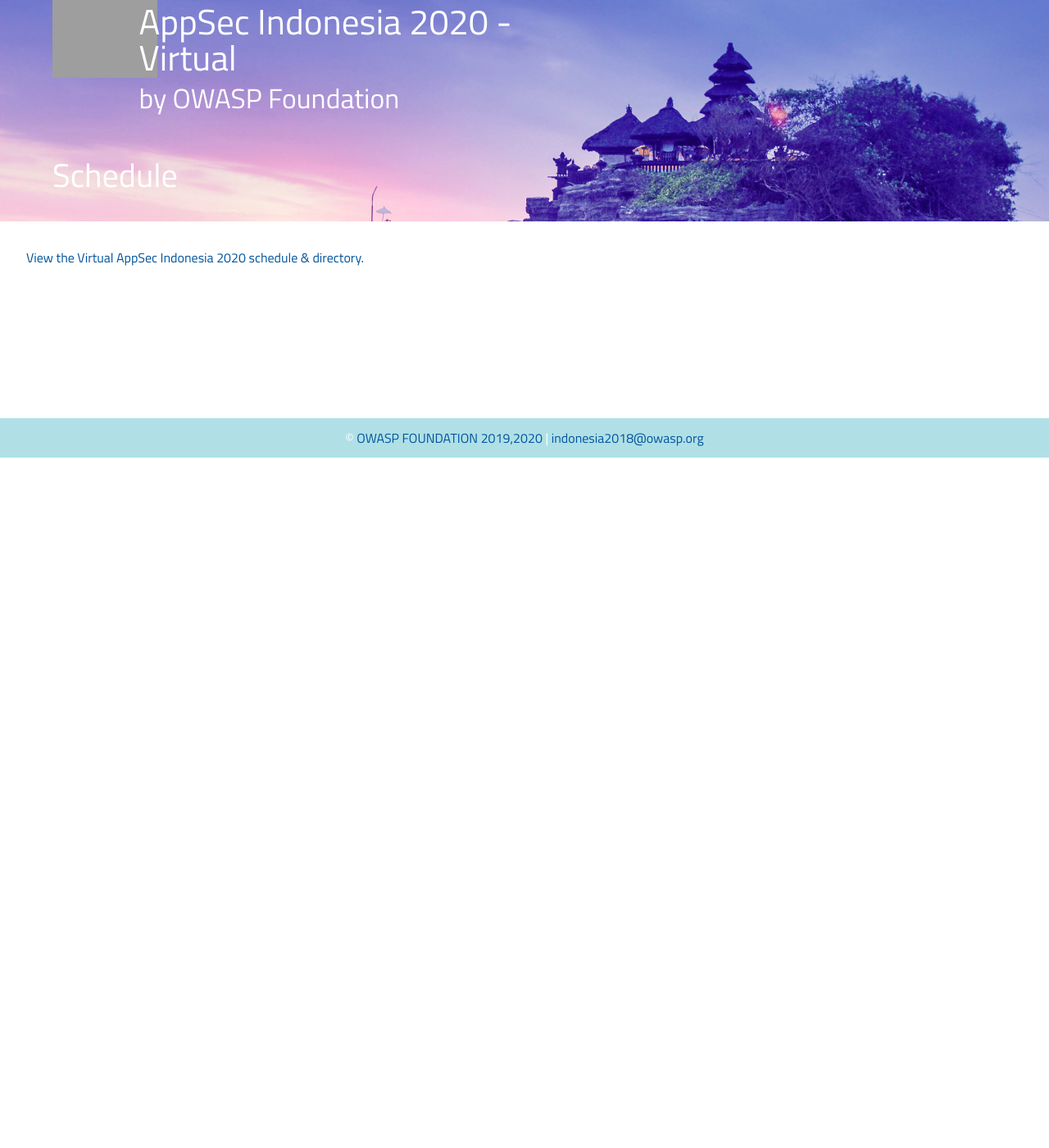
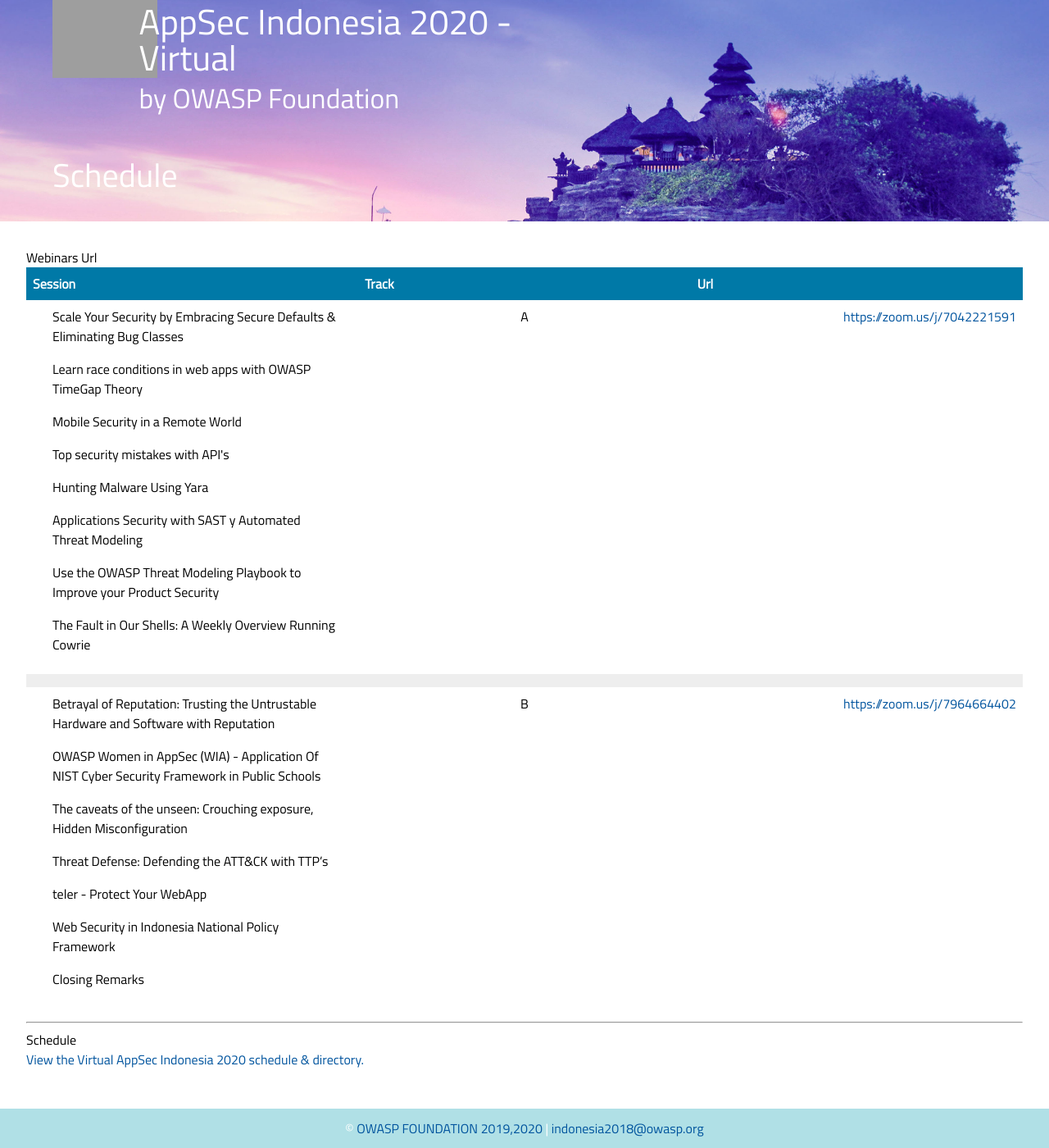
Before and after one commit to globalsea/globalsea.github.io, a Jekyll site: the page built from program/program.md, in a window 1280 px wide and 1400 px high, scrolled down 168 px. Shown: the whole window at 82% size. Built offline with Jekyll 4.4.1, drawn with Linux system fonts in a browser that asks for light colours; some web fonts are replaced; a script that is not in the unit is left out; before the commit the page ends 900 px from its top, so only the background shows below that; grey boxes are pictures that could not be loaded.

Commit message:
Update program.md

```diff
--- a/program/program.md
+++ b/program/program.md
@@ -3,4 +3,35 @@
 layout: default
 ---
 
+### Webinars Url
+
+<table>
+<thead>
+<tr>
+<th>Session</th>
+<th align="center">Track</th>
+<th align="right">Url</th>
+</tr>
+</thead>
+<tbody>
+<tr>
+<td align="left"><ul>Scale Your Security by Embracing Secure Defaults & Eliminating Bug Classes</ul><ul>Learn race conditions in web apps with OWASP TimeGap Theory</ul><ul>Mobile Security in a Remote World</ul><ul>Top security mistakes with API's</ul><ul>Hunting Malware Using Yara</ul><ul>Applications Security with SAST y Automated Threat Modeling</ul><ul>Use the OWASP Threat Modeling Playbook to Improve your Product Security</ul><ul>The Fault in Our Shells: A Weekly Overview Running Cowrie</ul></td>
+<td align="center">A</td>
+<td align="right"><a href="https://zoom.us/j/7042221591">https://zoom.us/j/7042221591</a></td>
+</tr>
+<tr>
+  <td align="left"> </td>
+  <td align="center"></td>
+  <td align="right"></td>
+</tr>
+<tr>
+<td align="left"><ul> Betrayal of Reputation: Trusting the Untrustable Hardware and Software with Reputation</ul><ul>OWASP Women in AppSec (WIA) - Application Of NIST Cyber Security Framework in Public Schools</ul><ul> The caveats of the unseen: Crouching exposure, Hidden Misconfiguration</ul><ul>Threat Defense: Defending the ATT&CK with TTP’s</ul><ul>teler - Protect Your WebApp</ul><ul> Web Security in Indonesia National Policy Framework</ul><ul>Closing Remarks</ul></td>
+<td align="center">B</td>
+<td align="right"><a href="https://zoom.us/j/7964664402">https://zoom.us/j/7964664402</a></td>
+</tr>
+</tbody>
+</table>
+
+---
+### Schedule
 <a id="sched-embed" href="//virtualappsecindonesia2020.sched.com/">View the Virtual AppSec Indonesia 2020 schedule &amp; directory.</a><script type="text/javascript" src="//virtualappsecindonesia2020.sched.com/js/embed.js"></script>
```
